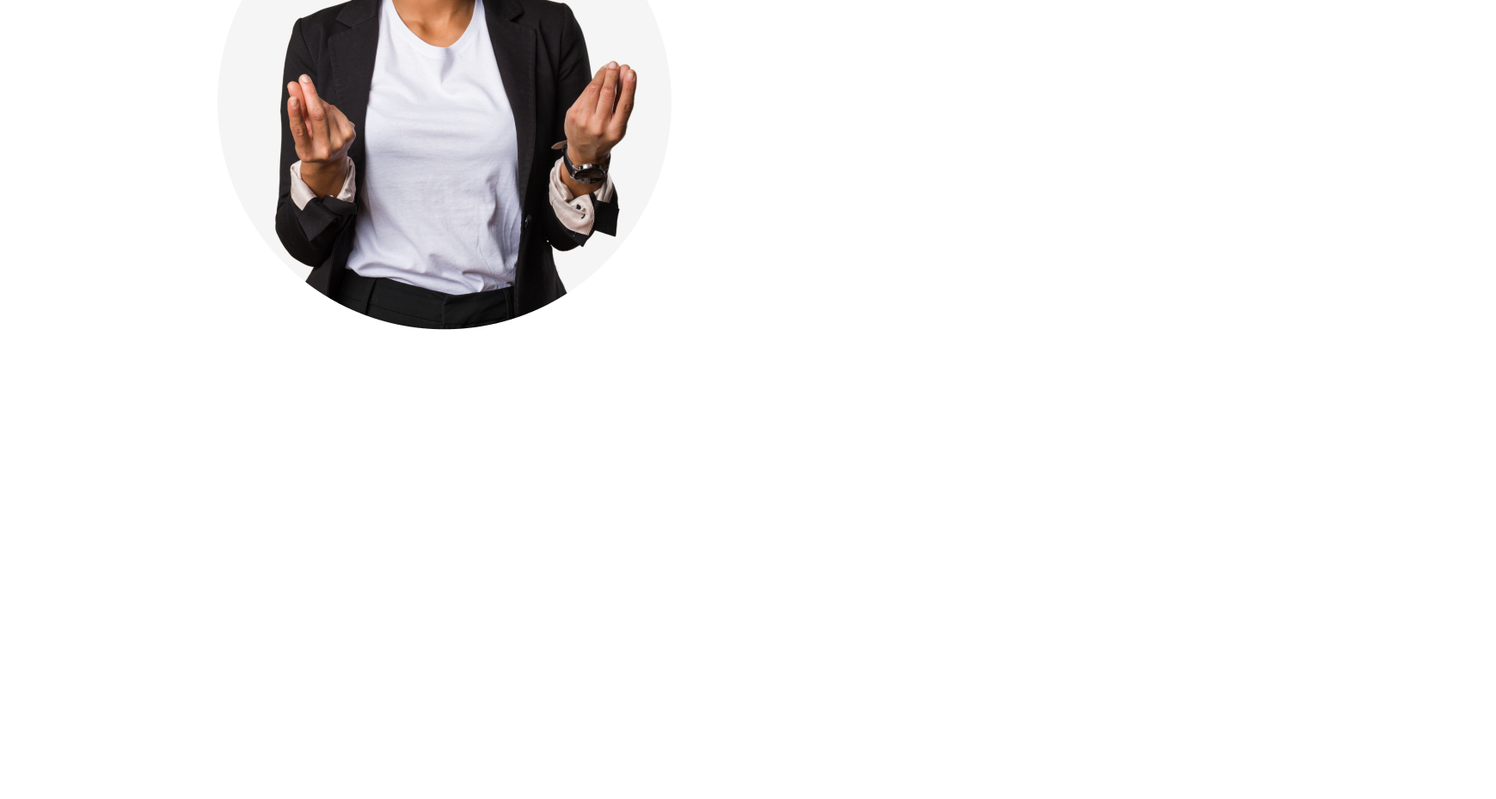
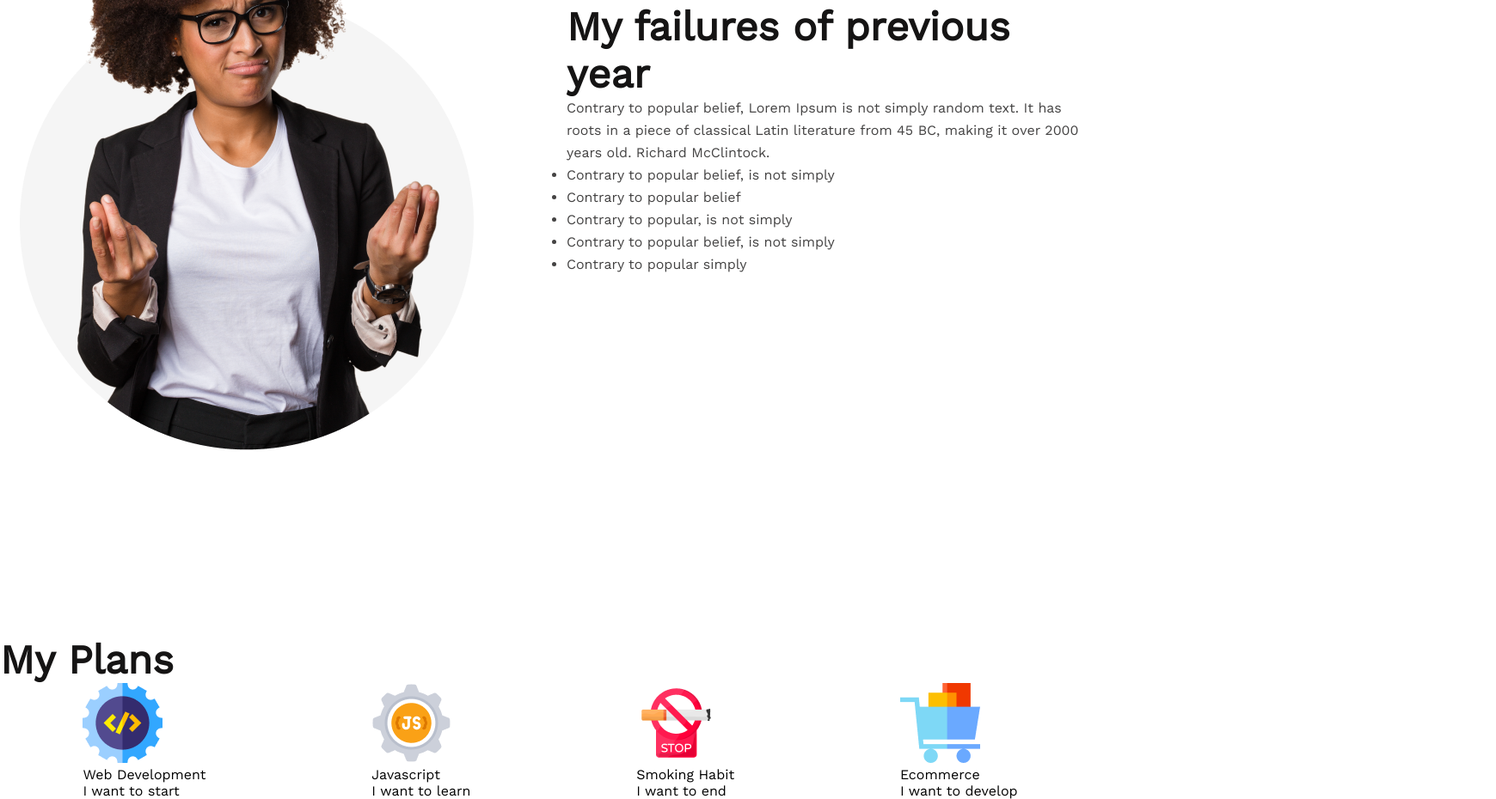
Before and after one commit to musfiqur172/new-year-new-me, a plain HTML site: page index.html in a window 1280 px wide. Shown: the part 1140-2070 px from the top of the page at 86% size, 1740 px wide, since content can reach past the window. Before the commit the page ends 1600 px from the top, so only its background shows below. Drawn offline with nearby package versions, Linux system fonts and the light colour scheme.

Commit message:
my plan section added

```diff
--- a/index.html
+++ b/index.html
@@ -33,10 +33,10 @@
             <div class="failure-container">
                 <img src="images/person.png" alt="" class="failuer-image">
                 <div class="failure-info">
-                    <div class="failure-title">
-                        <h2>
+                    <div class="section-title">
+                        <h3>
                             My failures of previous year
-                        </h2>
+                        </h3>
                     </div>
                     <div class="failure-description">
                         <p>Contrary to popular belief, Lorem Ipsum is not simply random text. It has roots in a piece of
@@ -44,7 +44,7 @@
                             from 45 BC, making it over 2000 years old. Richard McClintock.</p>
                     </div>
                     <div class="failure-list">
-                        <ul style="list-style: square;">
+                        <ul>
                             <li>Contrary to popular belief, is not simply</li>
                             <li>Contrary to popular belief</li>
                             <li>Contrary to popular, is not simply</li>
@@ -55,6 +55,39 @@
                 </div>
             </div>
         </section>
+
+        <!-- my plans section -->
+        <section class="my-plans">
+            <div class="section-title">
+                <h3>
+                    My Plans
+                </h3>
+            </div>
+            <div class="my-plans-container">
+                <div class="my-plans-info">
+                    <img src="images/icons/web.png" alt="">
+                    <div class="my-plan-title">
+                        Web Development
+                    </div>
+                    <div class="my-plan-description">I want to start</div>
+                </div>
+                <div class="my-plans-info">
+                    <img src="images/icons/js.png" alt="">
+                    <div class="my-plan-title">Javascript</div>
+                    <div class="my-plan-description">I want to learn</div>
+                </div>
+                <div class="my-plans-info">
+                    <img src="images/icons/smoke.png" alt="">
+                    <div class="my-plan-title">Smoking Habit</div>
+                    <div class="my-plan-description">I want to end</div>
+                </div>
+                <div class="my-plans-info">
+                    <img src="images/icons/ecom.png" alt="">
+                    <div class="my-plan-title">Ecommerce</div>
+                    <div class="my-plan-description">I want to develop</div>
+                </div>
+            </div>
+        </section>
     </main>
 </body>
 
--- a/styles/style.css
+++ b/styles/style.css
@@ -23,7 +23,14 @@ body {
 }
 
 section {
-    padding: 0 230px;
+    margin-top: 140px;
+}
+
+.section-title {
+    color: #151414;
+    font-family: Work Sans;
+    font-size: 40px;
+    font-weight: 700;
 }
 
 /* header related styles */
@@ -65,16 +72,26 @@ header {
     margin-top: 25px;
 }
 
+/* main section styles */
+main {
+    max-width: 1320px;
+    margin: 0 auto;
+}
+
 /* failure section styles  */
 
 .failure {
     width: 100%;
     height: 100vh;
+    /* margin-top: 130px; */
 }
 
 
 .failure-container {
     display: flex;
+    justify-content: space-around;
+    gap: 90px;
+    align-items: center;
 }
 
 .failure-title {
@@ -93,3 +110,14 @@ header {
     font-weight: 400;
     line-height: 26px;
 }
+
+/* my plan section styles */
+
+.my-plans {
+    align-items: center;
+}
+
+.my-plans-container {
+    display: flex;
+    justify-content: space-around;
+}
```
